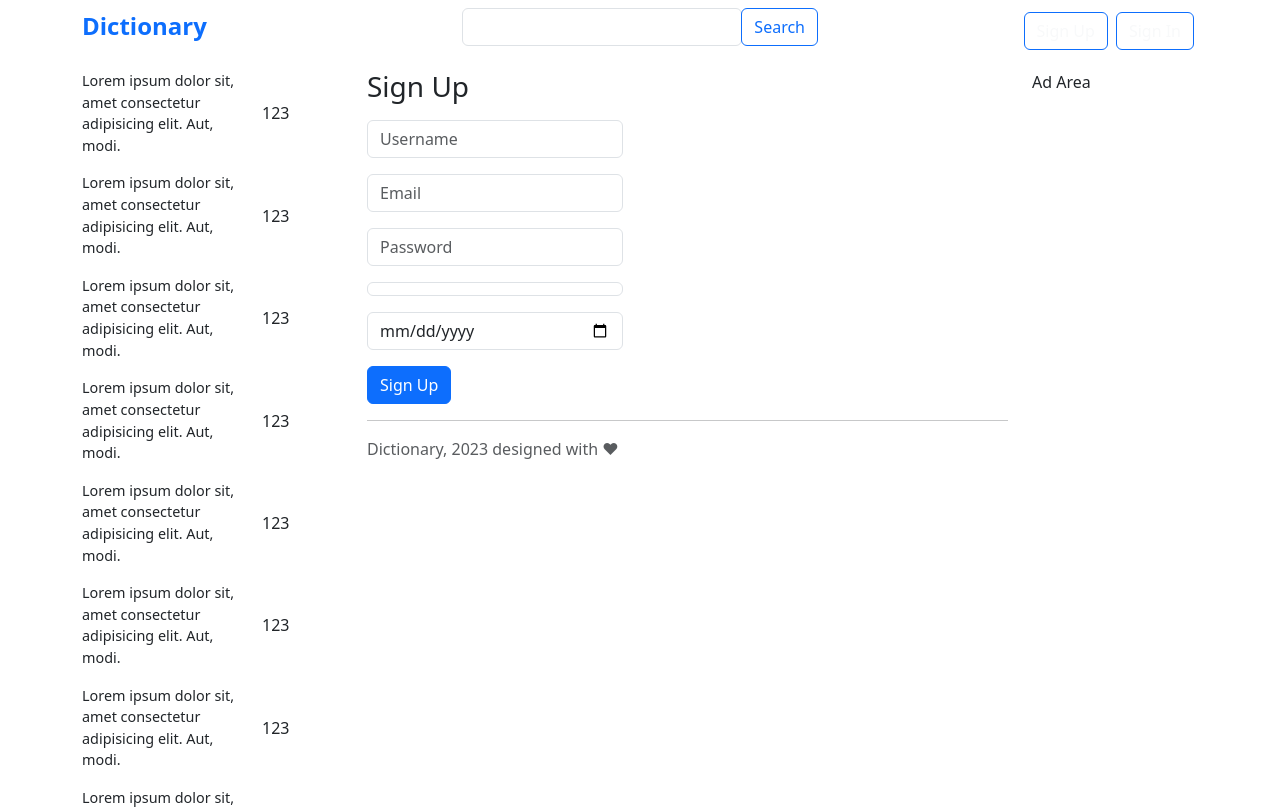
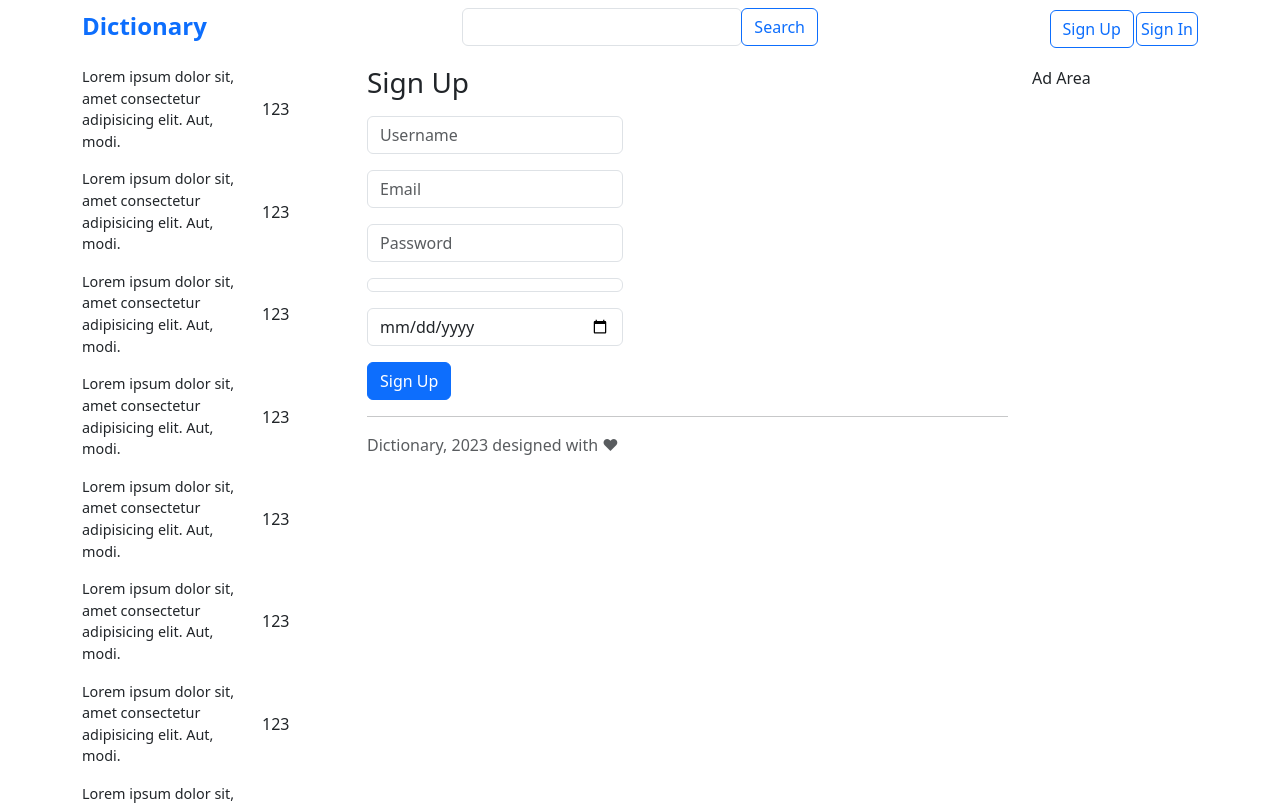
Before and after one commit to tumeraltunbas/dictionary-client, a React (Create React App) app: page /auth/sign/up in a window 1280 px wide. Shown: the top 809 px of the page. Built offline with nearby package versions, Linux system fonts and the light colour scheme; no server answers.

Commit message:
Update Header

```diff
--- a/src/Components/Header/index.jsx
+++ b/src/Components/Header/index.jsx
@@ -23,8 +23,8 @@ export const Header = () => {
         </Col>
         <Col className="col-sm text-end">
             <div>
-                <Button className="m-1" children={<a href="#" className="text-light text-decoration-none">Sign Up</a>}/>
-                <Button className="m-1" children={<a href="#" className="text-light text-decoration-none">Sign In</a>}/>
+                <Button style={{margin: "2px"}} children="Sign Up"/>
+                <Button className="p-1" children="Sign In"/>
             </div>
         </Col>
       </Row>
```
